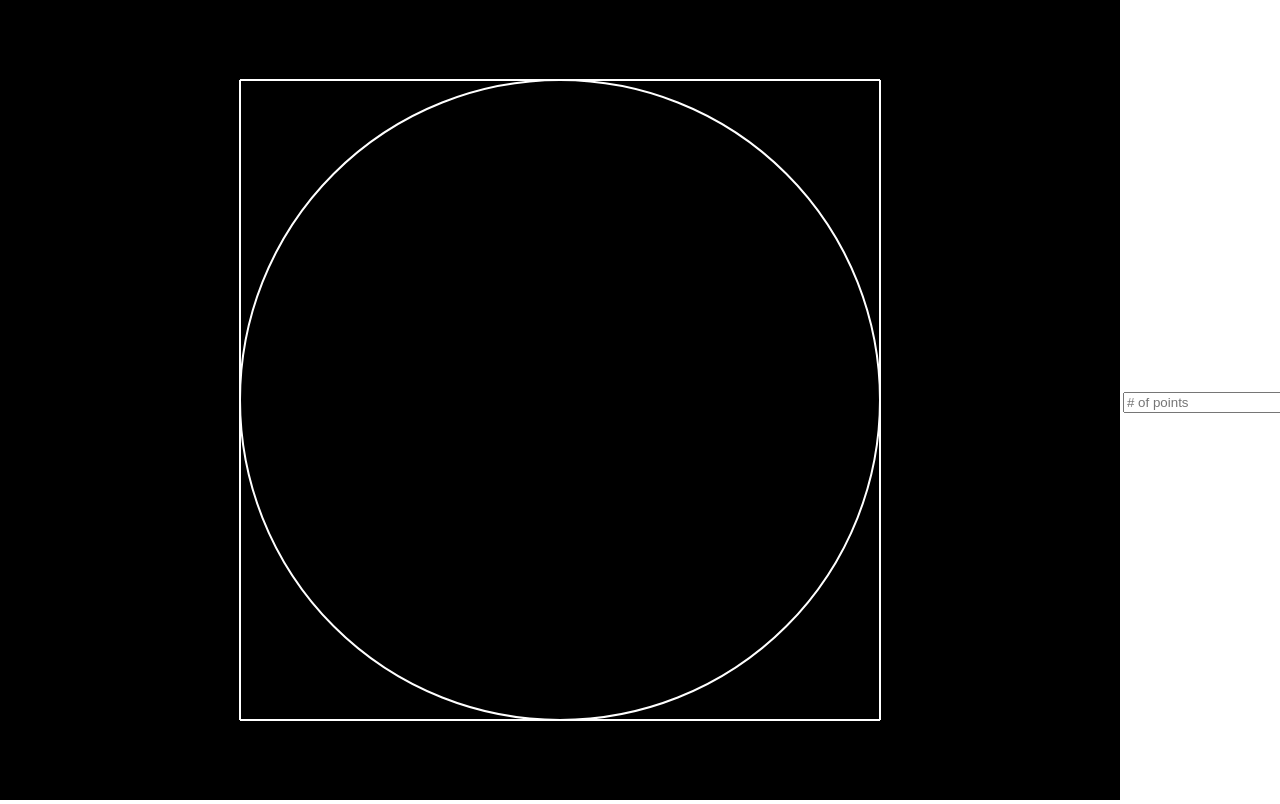
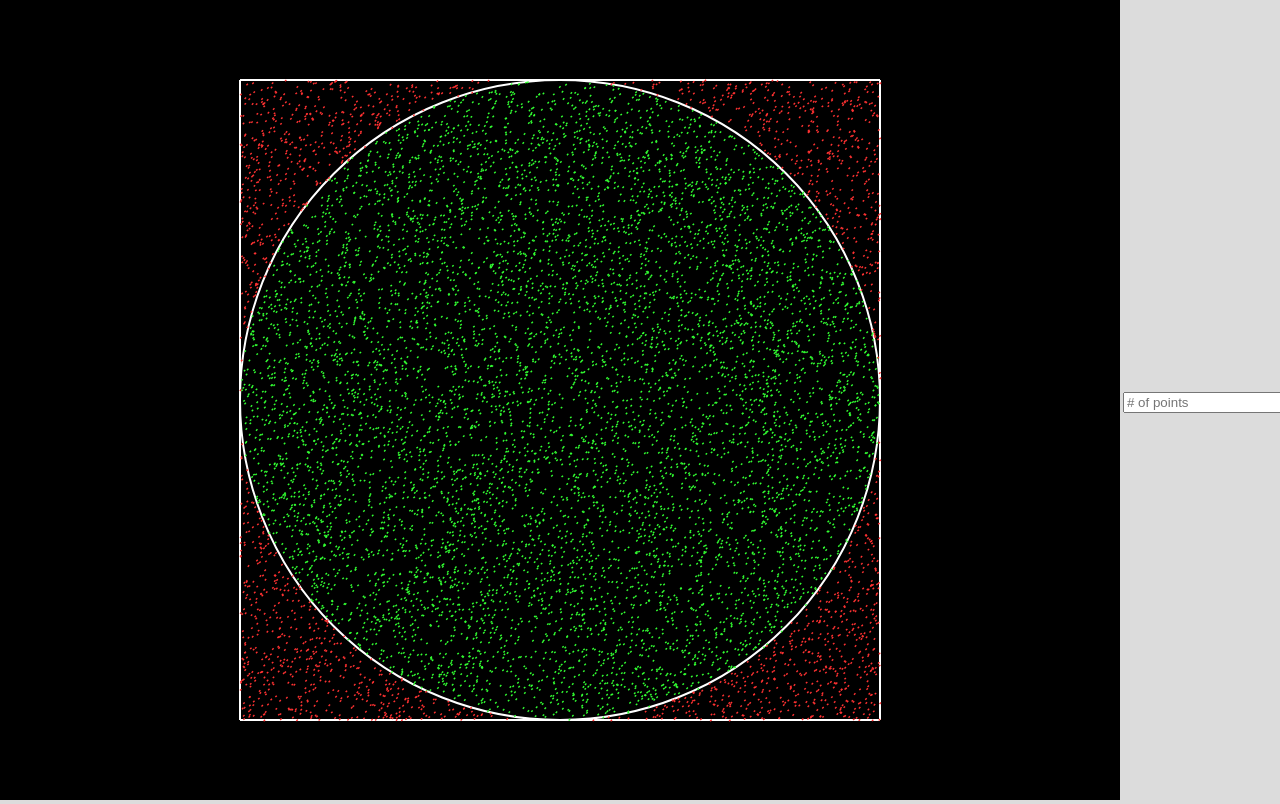
Before and after one commit to ehhaines/pi-approximator, a plain HTML site: page index.html in a window 1280 px wide. Shown: the top 804 px of the page. Drawn offline with Linux system fonts and the light colour scheme.

Commit message:
Added point drawing functionality and ability to estimate pi

```diff
--- a/script.js
+++ b/script.js
@@ -45,5 +45,44 @@ function drawSquare(side_length) {
   drawLine(x_center - radius, y_center - radius, x_center + radius, y_center - radius)
 }
 
+function drawPoint(x_coor, y_coor) {
+  ctx.beginPath();
+  start_x = (width / 2) + x_coor;
+  start_y = (height / 2) + y_coor;
+  ctx.moveTo(start_x, start_y);
+  ctx.lineTo(start_x + 1, start_y + 1);
+  ctx.stroke();
+}
+
+function findPi(num_points) {
+  let r_width = width / 2.5;
+  let r_height = height / 2.5;
+  let radius = width > height ? r_height : r_width;
+
+  let count = 0;
+  let red = 0;
+  let green = 0;
+
+  while (count < num_points) {
+    let x = (Math.random() * 2 - 1) * radius;
+    let y = (Math.random() * 2 - 1) * radius;
+    if (Math.sqrt(x*x + y*y) <= radius) {
+      ctx.strokeStyle = 'rgb(50, 255, 50)';
+      green++;
+    }
+    else {
+      ctx.strokeStyle = 'rgb(255, 50, 50)';
+      red++;
+    }
+    drawPoint(x, y);
+    count++;
+  }
+  let pi = 4 * green / count
+  console.log(pi);
+  return pi;
+}
+
 drawCircle();
 drawSquare();
+
+findPi(10000);
--- a/style.css
+++ b/style.css
@@ -1,6 +1,7 @@
 body {
   margin: 0;
   overflow: hidden;
+  background-color: gainsboro;
 }
 
 table {
```
